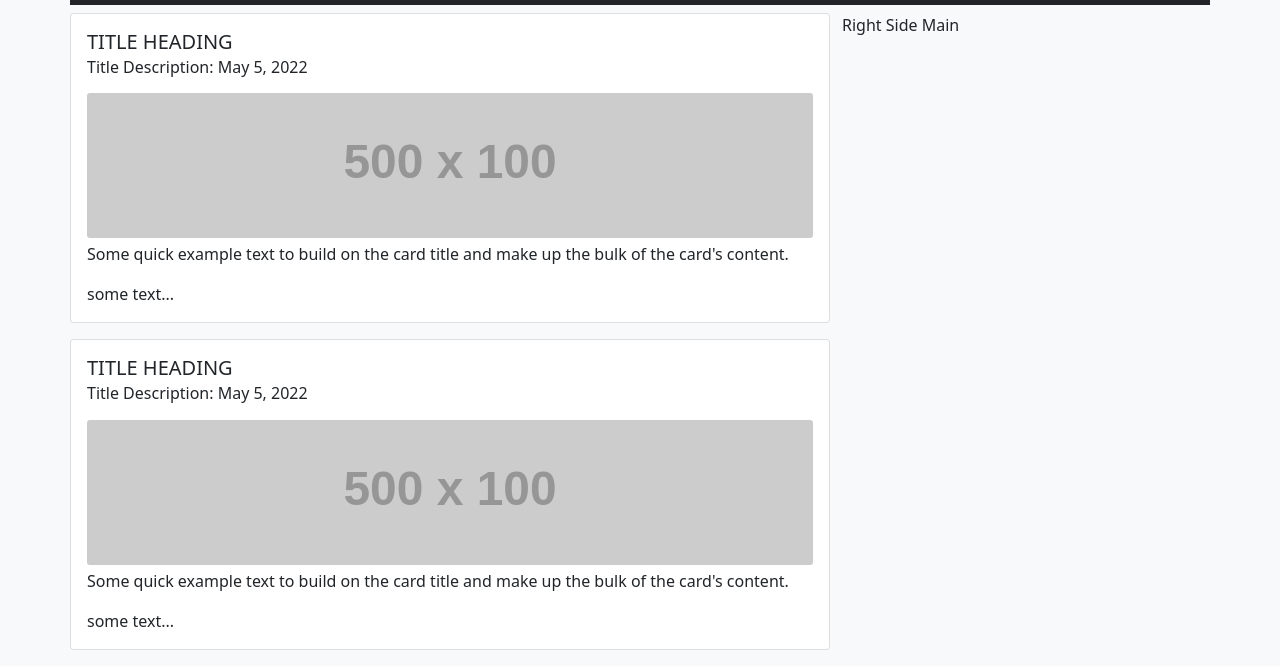
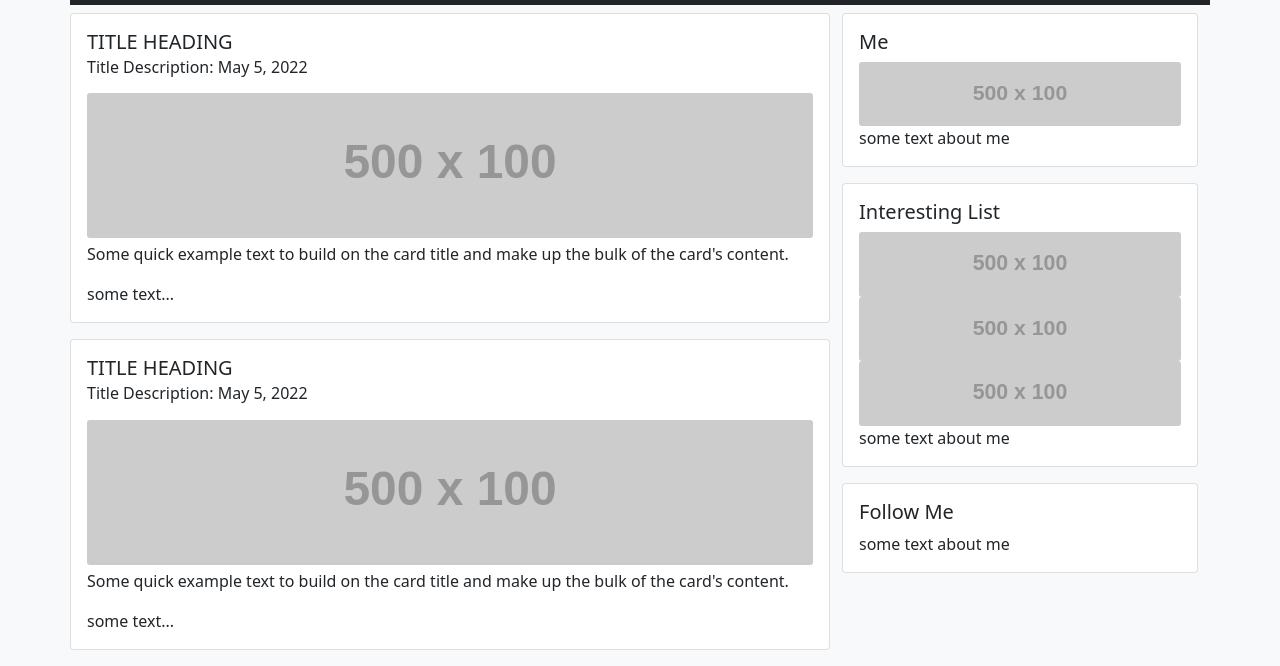
Before and after one commit to j3asays/bootstrap-profile, a plain HTML site: page index.html in a window 1280 px wide. Shown: the part 179-845 px from the top of the page. Drawn offline with nearby package versions, Linux system fonts and the light colour scheme; placeholder pictures from the web are drawn by us.

Commit message:
bootstrap profile complete

```diff
--- a/index.html
+++ b/index.html
@@ -57,7 +57,7 @@
         <!-- Row 3 - Main Content -->
         <div class="row mt-2">         <!--"added mt-2 to add spacing on top margin"-->
             <!---- Left 2/3 column -->
-            <div class="col-12 col-md-8 px-0">
+            <div class="col-12 col-md-8 px-0 order-1 order-md-0">
                 <!--Top card here-->
                 <div class="card mb-3">     <!--"erased 'style='width: 18rem;" that was here to expand image"-->
                                                              <!--"IMG src= was here but moved below card title"-->
@@ -71,7 +71,7 @@
                 </div>
 
                 <!--Bottom card here-->
-                    <div class="card mb-3">     <!--"erased 'style='width: 18rem;" that was here to expand image"-->
+                <div class="card mb-3">     <!--"erased 'style='width: 18rem;" that was here to expand image"-->
                                                              <!--"IMG src= was here but moved below card title"-->
                     <div class="card-body">
                       <h5 class="card-title">TITLE HEADING</h5>
@@ -85,7 +85,36 @@
             </div>
             <!-- Right 1/3 column -->
             <div class="col-12 col-lg-4">
-                Right Side Main
+                <!-- Aout Me -->
+                  <div class="card mb-3">     <!--"erased 'style='width: 18rem;" that was here to expand image"-->
+                                                             <!--"IMG src= was here but moved below card title"-->
+                    <div class="card-body">
+                      <h5 class="card-title">Me</h5>
+                      <img src="https://via.placeholder.com/500x100" class="card-img" alt="place holder image">
+                      <p class="card-text">some text about me</p>
+                    </div>
+                </div>
+
+                <!-- Interesting List -->
+                <div class="card mb-3">     <!--"erased 'style='width: 18rem;" that was here to expand image"-->
+                                                             <!--"IMG src= was here but moved below card title"-->
+                    <div class="card-body">
+                      <h5 class="card-title">Interesting List</h5>
+                      <img src="https://via.placeholder.com/500x100" class="card-img" alt="place holder image">
+                      <img src="https://via.placeholder.com/500x100" class="card-img" alt="place holder image">
+                      <img src="https://via.placeholder.com/500x100" class="card-img" alt="place holder image">
+                      <p class="card-text">some text about me</p>
+                    </div>
+                </div>
+
+                <!-- Follow Me -->
+                <div class="card mb-3">     <!--"erased 'style='width: 18rem;" that was here to expand image"-->
+                                                             <!--"IMG src= was here but moved below card title"-->
+                    <div class="card-body">
+                      <h5 class="card-title">Follow Me</h5>
+                      <p class="card-text">some text about me</p>
+                    </div>
+                </div>
             </div>
 
         </div>
```
